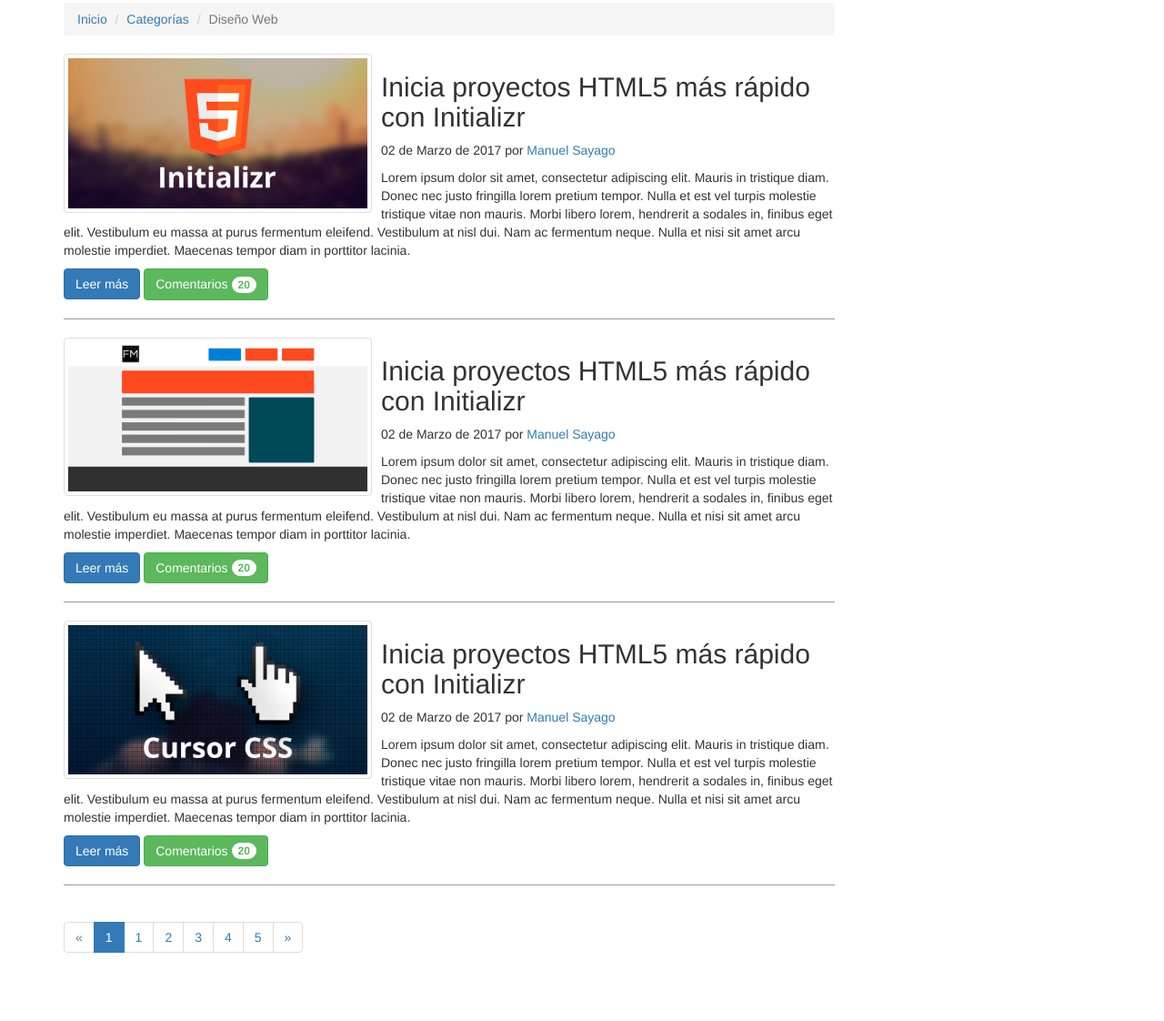
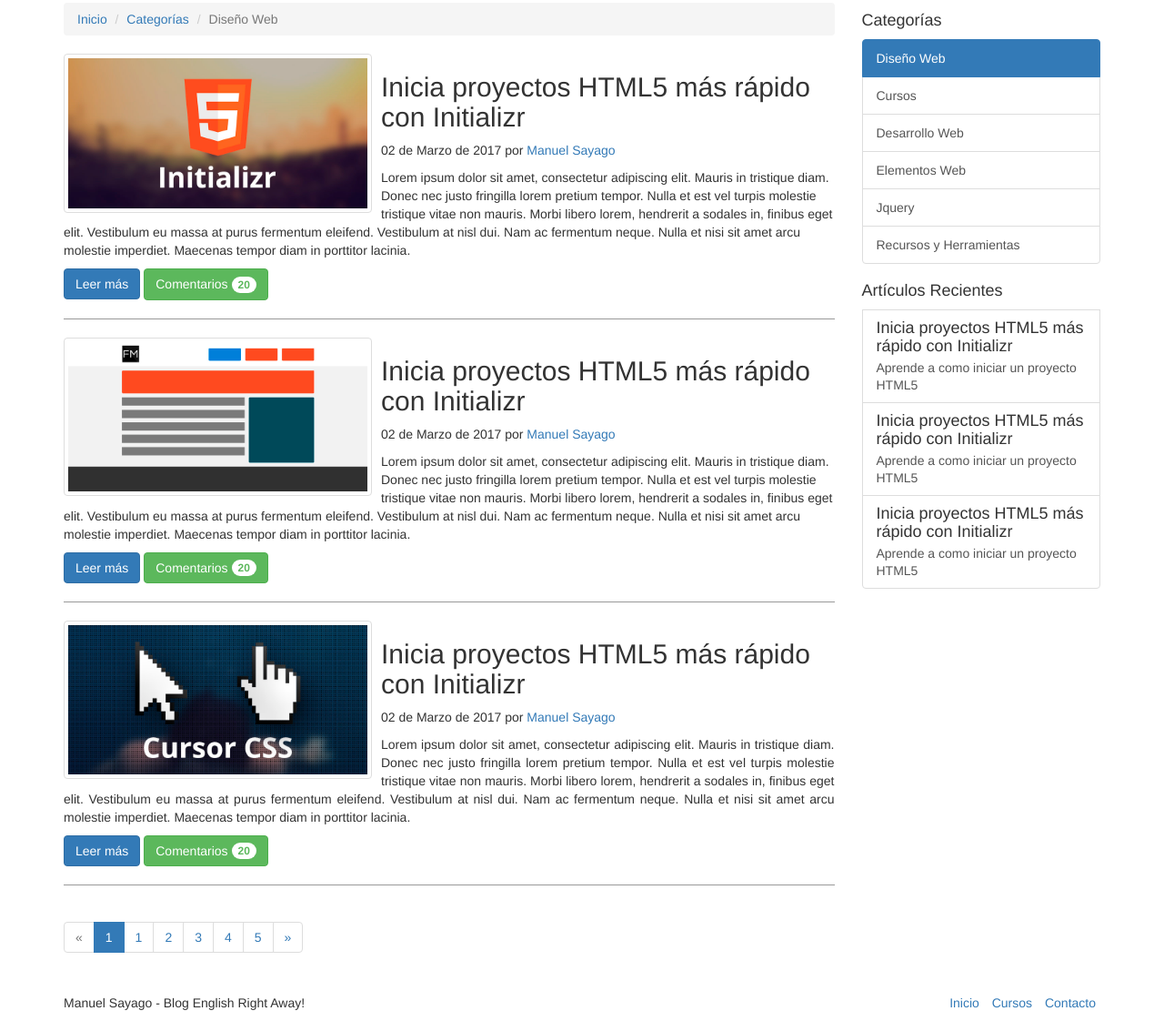
Before and after one commit to manuelsayago15/bootstrap-practice, a plain HTML site: page blog/index.html in a window 1280 px wide. Shown: the part 262-1384 px from the top of the page at 91% size. Before the commit the page ends 1354 px from the top, so only its background shows below. Drawn offline with Linux system fonts and the light colour scheme.

Commit message:
Video 3 y finalización del blog en Bootstrap! REVISAR!

```diff
--- a/blog/css/estilos.css
+++ b/blog/css/estilos.css
@@ -38,3 +38,12 @@
 .post .contenedor-botones{
 	width: 100%;
 }
+
+/* Media Queries */
+@media screen and (max-width: 768px) {
+	.post .thumb {
+		width: 100%;
+		margin-bottom: 20px;
+		margin-right: 0;
+	}
+}
--- a/blog/index.html
+++ b/blog/index.html
@@ -114,7 +114,7 @@
 						<a href="#">Inicia proyectos HTML5 más rápido con Initializr</a>
 					</h2>
 					<p><span class="post-fecha">02 de Marzo de 2017</span> por <span class="post-author"><a href="#">Manuel Sayago</a></span></p>
-					<p class="post-contenido text-justif">Lorem ipsum dolor sit amet, consectetur adipiscing elit. Mauris in tristique diam. Donec nec justo fringilla lorem pretium tempor. Nulla et est vel turpis molestie tristique vitae non mauris. Morbi libero lorem, hendrerit a sodales in, finibus eget elit. Vestibulum eu massa at purus fermentum eleifend. Vestibulum at nisl dui. Nam ac fermentum neque. Nulla et nisi sit amet arcu molestie imperdiet. Maecenas tempor diam in porttitor lacinia.</p>
+					<p class="post-contenido text-justify">Lorem ipsum dolor sit amet, consectetur adipiscing elit. Mauris in tristique diam. Donec nec justo fringilla lorem pretium tempor. Nulla et est vel turpis molestie tristique vitae non mauris. Morbi libero lorem, hendrerit a sodales in, finibus eget elit. Vestibulum eu massa at purus fermentum eleifend. Vestibulum at nisl dui. Nam ac fermentum neque. Nulla et nisi sit amet arcu molestie imperdiet. Maecenas tempor diam in porttitor lacinia.</p>
 
 					<div class="contenedor-botones">
 						<a href="#" class="btn btn-primary">Leer más</a>
@@ -137,10 +137,56 @@
 					</div>
 				</nav>
 			</section>
+
+			<aside class="col-md-3 hidden-xs hidden-sm">
+				<h4>Categorías</h4>
+				<div class="list-group">
+					<a href="#" class="list-group-item active">Diseño Web</a>
+					<a href="#" class="list-group-item">Cursos</a>
+					<a href="#" class="list-group-item">Desarrollo Web</a>
+					<a href="#" class="list-group-item">Elementos Web</a>
+					<a href="#" class="list-group-item">Jquery</a>
+					<a href="#" class="list-group-item">Recursos y Herramientas</a>
+				</div>
+
+				<h4>Artículos Recientes</h4>
+				<a href="#" class="list-group-item">
+					<h4 class="list-group-item-heading">Inicia proyectos HTML5 más rápido con Initializr</h4>
+					<p class="list-group-item-text">Aprende a como iniciar un proyecto HTML5</p>
+				</a>
+
+				<a href="#" class="list-group-item">
+					<h4 class="list-group-item-heading">Inicia proyectos HTML5 más rápido con Initializr</h4>
+					<p class="list-group-item-text">Aprende a como iniciar un proyecto HTML5</p>
+				</a>
+
+				<a href="#" class="list-group-item">
+					<h4 class="list-group-item-heading">Inicia proyectos HTML5 más rápido con Initializr</h4>
+					<p class="list-group-item-text">Aprende a como iniciar un proyecto HTML5</p>
+				</a>
+			</aside>
+
+
 		</div>
 	</section>
 
-	<footer></footer>
+	<footer>
+		<div class="container">
+			<div class="row">
+				<div class="col-xs-6">
+					<p>Manuel Sayago - Blog English Right Away!</p>
+				</div>
+
+				<div class="col-xs-6">
+					<ul class="list-inline text-right">
+						<li><a href="#">Inicio</a></li>
+						<li><a href="#">Cursos</a></li>
+						<li><a href="#">Contacto</a></li>
+					</ul>
+				</div>
+			</div>
+		</div>
+	</footer>
 
 	<script src="js/jquery-3.1.1.min.js"></script>
 	<script src="js/bootstrap.min.js"></script>
```
